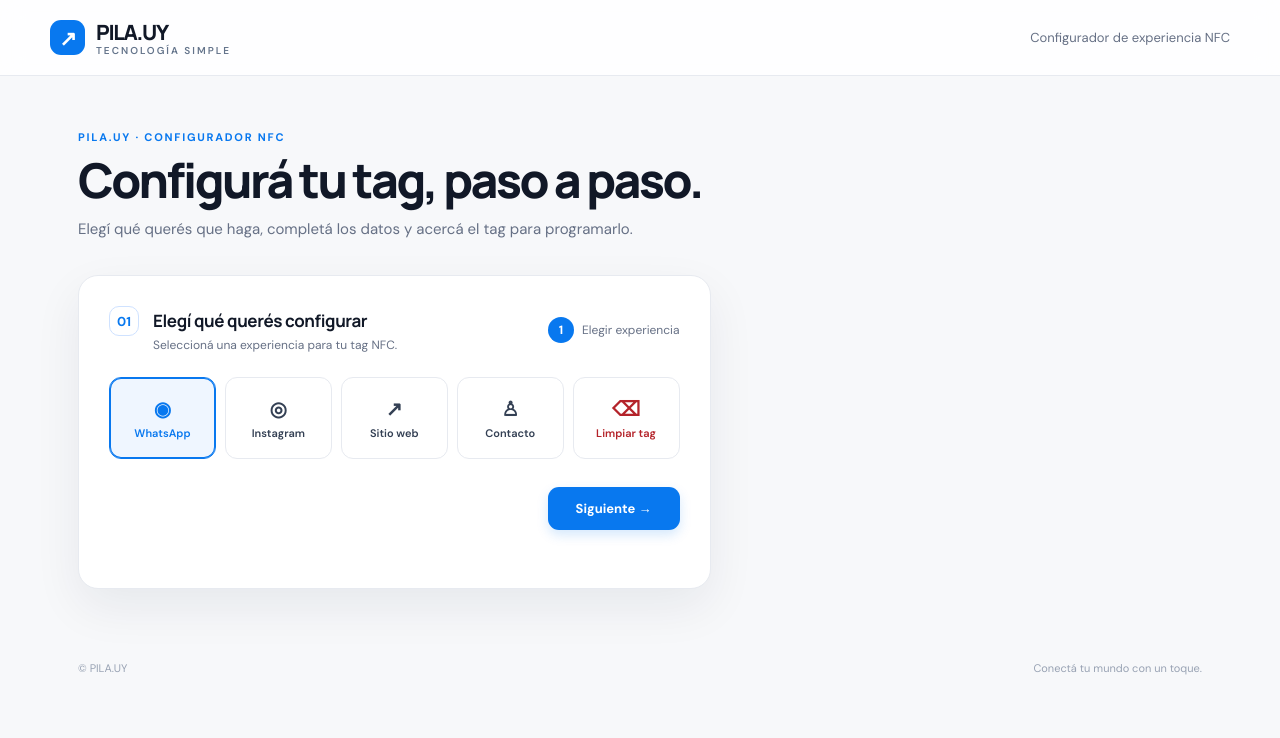
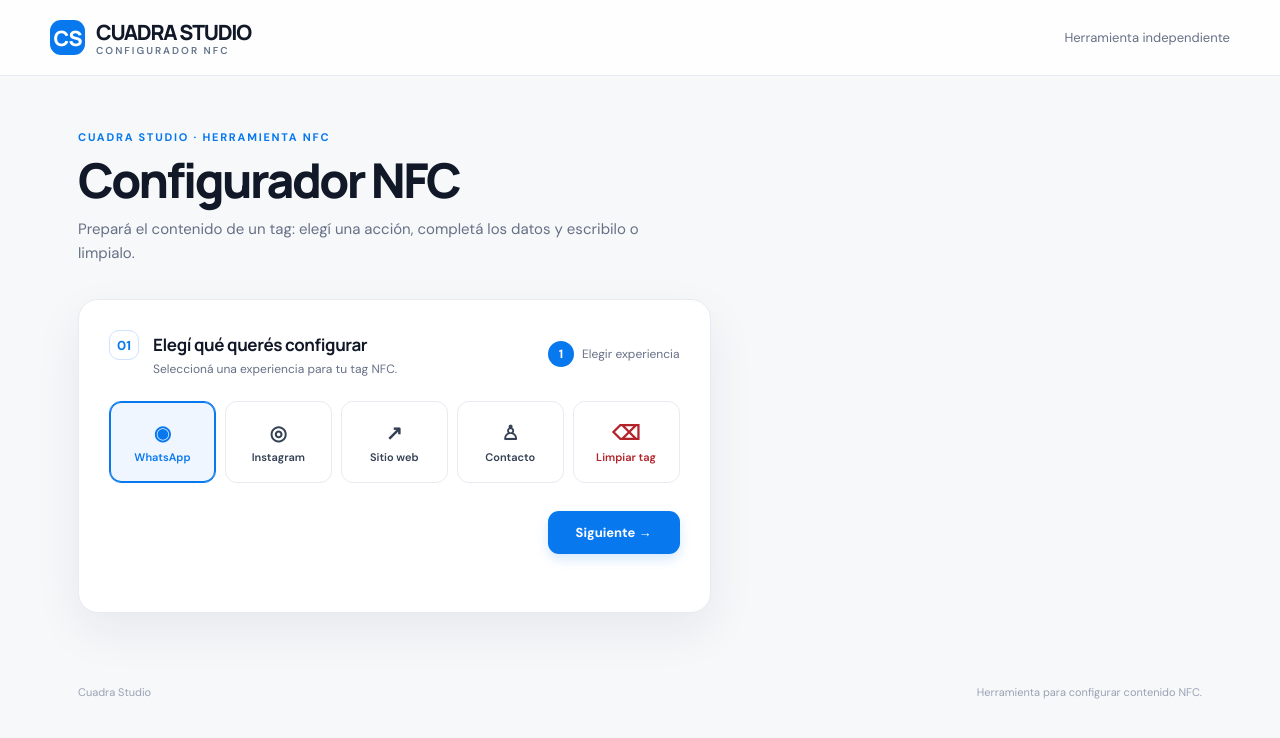
Before and after one commit to CuadraStudio/nfcpilauy, a plain HTML site: page index.html in a window 1280 px wide. Drawn offline with Linux system fonts and the light colour scheme.

Commit message:
Rebrand NFC configurator as Cuadra Studio tool

```diff
--- a/index.html
+++ b/index.html
@@ -4,8 +4,8 @@
   <meta charset="utf-8">
   <meta name="viewport" content="width=device-width, initial-scale=1">
   <meta name="theme-color" content="#f7f8fa">
-  <meta name="description" content="Configurá tu experiencia NFC de Pila UY: elegí qué querés compartir y escribilo en tu tag desde un teléfono compatible.">
-  <title>Configurador NFC · PILA.UY</title>
+  <meta name="description" content="Configurador NFC de Cuadra Studio. Prepará, escribí o limpiá el contenido de tu tag NFC.">
+  <title>Configurador NFC | Cuadra Studio</title>
   <link rel="preconnect" href="https://fonts.googleapis.com">
   <link rel="preconnect" href="https://fonts.gstatic.com" crossorigin>
   <link href="https://fonts.googleapis.com/css2?family=DM+Sans:wght@400;500;600;700&family=Manrope:wght@500;600;700;800&display=swap" rel="stylesheet">
@@ -17,9 +17,9 @@
   </style>
 </head>
 <body>
-  <header class="topbar"><div class="brand"><span class="brand-mark">↗</span><span>PILA.UY<small>TECNOLOGÍA SIMPLE</small></span></div><div class="top-note">Configurador de experiencia NFC</div></header>
+  <header class="topbar"><div class="brand"><span class="brand-mark">CS</span><span>CUADRA STUDIO<small>CONFIGURADOR NFC</small></span></div><div class="top-note">Herramienta independiente</div></header>
   <main>
-    <div class="intro"><div><div class="eyebrow">PILA.UY · CONFIGURADOR NFC</div><h1>Configurá tu tag, paso a paso.</h1><p>Elegí qué querés que haga, completá los datos y acercá el tag para programarlo.</p></div></div>
+    <div class="intro"><div><div class="eyebrow">CUADRA STUDIO · HERRAMIENTA NFC</div><h1>Configurador NFC</h1><p>Prepará el contenido de un tag: elegí una acción, completá los datos y escribilo o limpialo.</p></div></div>
     <div class="layout">
       <section class="panel form-panel">
         <div class="wizard-head"><div class="section-head"><span class="num" id="step-number">01</span><div><h2 id="step-title">Elegí qué querés configurar</h2><p id="step-description">Seleccioná una experiencia para tu tag NFC.</p></div></div><div class="wizard-progress"><b id="progress-number">1</b><span id="progress-label">Elegir experiencia</span></div></div>
@@ -38,11 +38,11 @@
       <aside class="hidden" aria-hidden="true"></aside>
     </div>
   </main>
-  <footer class="footer"><span>© PILA.UY</span><span>Conectá tu mundo con un toque.</span></footer>
+  <footer class="footer"><span>Cuadra Studio</span><span>Herramienta para configurar contenido NFC.</span></footer>
   <script>
     const templates={
       whatsapp:{label:'WhatsApp',fields:[['phone','Tu número de WhatsApp','099 123 456','Incluí el código de país: Uruguay es +598.']],build:v=>{let p=v.phone.replace(/\D/g,'');if(p.startsWith('598'))p=p.slice(3);p=p.replace(/^0/,'');if(p.length<8)return null;const msg=v.message.trim();return 'https://wa.me/598'+p+(msg?'?text='+encodeURIComponent(msg):'')}},
-      instagram:{label:'Instagram',fields:[['username','Usuario de Instagram','@pila.uy','Escribí el nombre de usuario, con o sin @.']],build:v=>{const name=v.username.trim().replace(/^@/,'');return /^[a-zA-Z0-9._]{1,30}$/.test(name)?`https://instagram.com/${name}`:null}},
+      instagram:{label:'Instagram',fields:[['username','Usuario de Instagram','@tuusuario','Escribí el nombre de usuario, con o sin @.']],build:v=>{const name=v.username.trim().replace(/^@/,'');return /^[a-zA-Z0-9._]{1,30}$/.test(name)?`https://instagram.com/${name}`:null}},
       web:{label:'Sitio web',fields:[['url','Dirección de tu sitio','https://ejemplo.com','Pegá la dirección completa, incluyendo https://.']],build:v=>{let u=v.url.trim();if(!u)return null;if(!/^https?:\/\//i.test(u))u='https://'+u;try{return new URL(u).href}catch{return null}}},
       contact:{label:'Contacto',fields:[['name','Nombre completo','Nombre y apellido',''],['phone','Teléfono','099 123 456','Incluí el código de país.'],['email','Correo electrónico','hola@ejemplo.com','']],build:v=>{if(!v.name.trim())return null;const esc=s=>s.replace(/\\/g,'\\\\').replace(/;/g,'\\;').replace(/,/g,'\\,').replace(/\n/g,'\\n');return 'BEGIN:VCARD\nVERSION:3.0\nFN:'+esc(v.name.trim())+(v.phone?'\nTEL;TYPE=CELL:'+esc(v.phone.trim()):'')+(v.email?'\nEMAIL:'+esc(v.email.trim()):'')+'\nEND:VCARD'}}
     };
```
